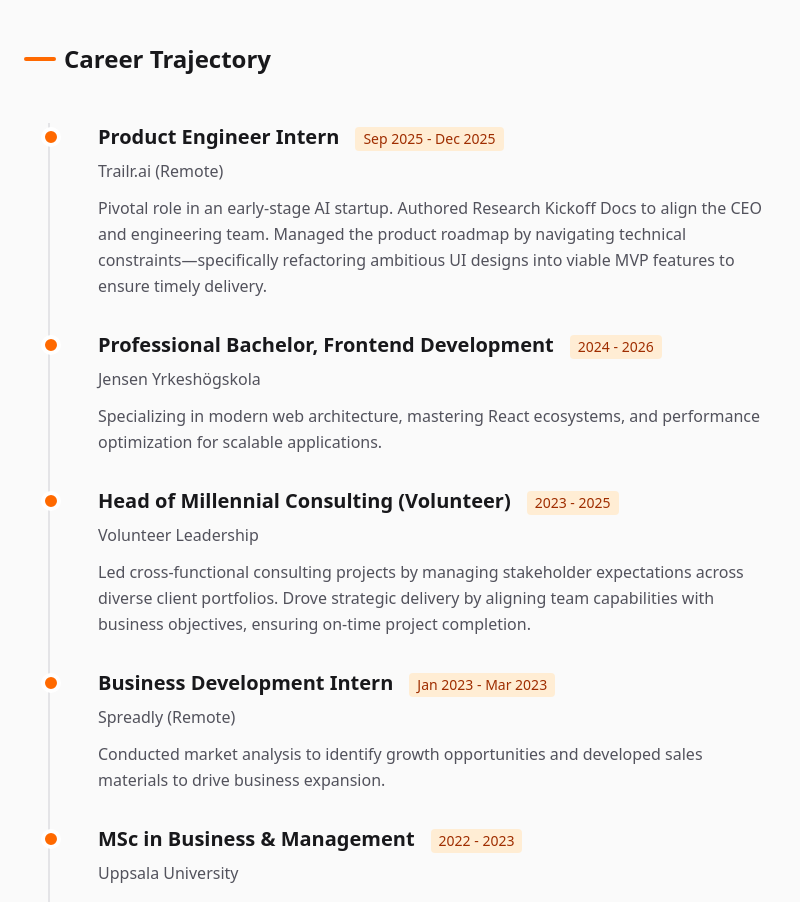
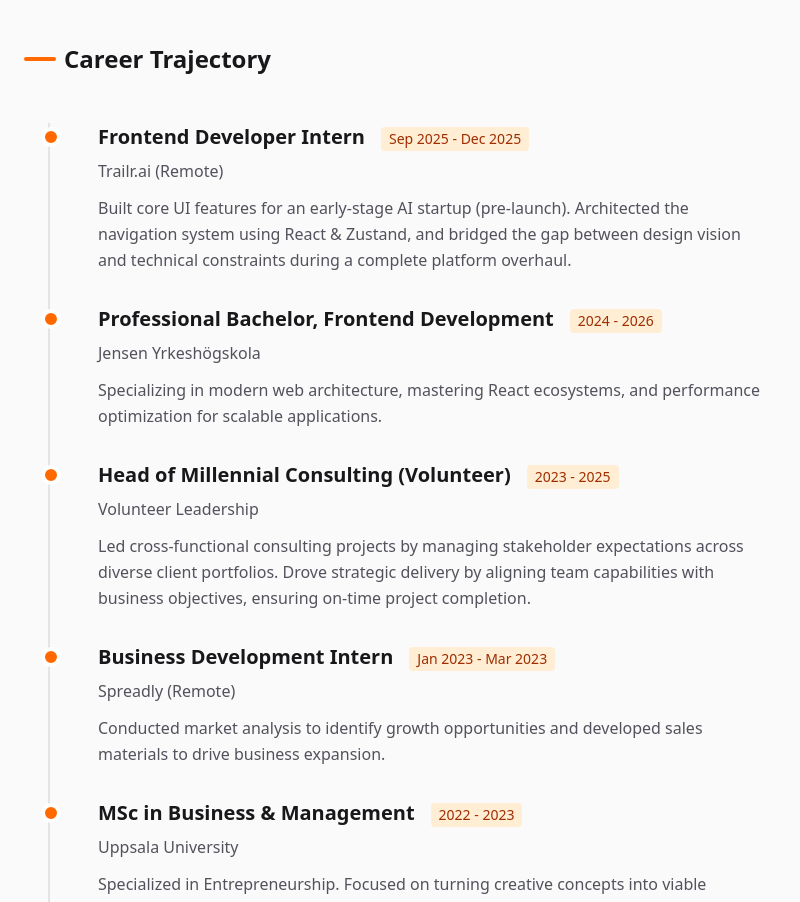
Before and after one commit to Taninwat-55/my-portfolio, a Next.js app: page / in a window 1280 px wide. Shown: the part 1820-2722 px from the top of the page, without its empty margins (0-800 px from the left). Built offline with nearby package versions, Linux system fonts and the light colour scheme.

Commit message:
update: revert the frontend role description at Trailr ai

```diff
--- a/app/data.ts
+++ b/app/data.ts
@@ -65,10 +65,10 @@ export const experience = [
   {
     id: "work-trailr",
     type: "work",
-    role: "Product Engineer Intern",
+    role: "Frontend Developer Intern",
     organization: "Trailr.ai (Remote)",
     period: "Sep 2025 - Dec 2025",
-    description: "Pivotal role in an early-stage AI startup. Authored Research Kickoff Docs to align the CEO and engineering team. Managed the product roadmap by navigating technical constraints—specifically refactoring ambitious UI designs into viable MVP features to ensure timely delivery."
+    description: "Built core UI features for an early-stage AI startup (pre-launch). Architected the navigation system using React & Zustand, and bridged the gap between design vision and technical constraints during a complete platform overhaul."
   },
   {
     id: "edu-1",
```
